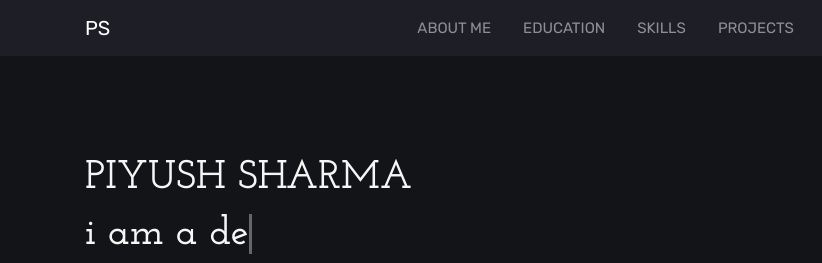
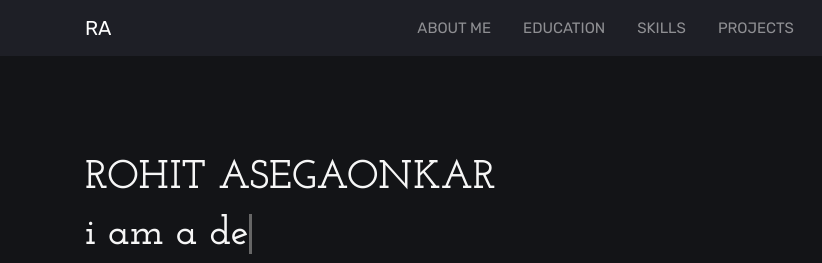
Before and after one commit to RohitAsegaonkar/RohitAsegaonkar.github.io, a plain HTML site: page index.html in a window 1280 px wide. Shown: the top 263 px of the page, 0-822 px from the left. Drawn offline with nearby package versions, Linux system fonts and the light colour scheme.

Commit message:
Made some changes

```diff
--- a/index.html
+++ b/index.html
@@ -10,9 +10,10 @@
 	<link rel="preconnect" href="https://fonts.gstatic.com">
     <link href="https://fonts.googleapis.com/css2?family=Rubik:wght@400&display=swap" rel="stylesheet">
     <link href="https://fonts.googleapis.com/css2?family=Josefin+Slab:wght@600&display=swap" rel="stylesheet">
+    <link rel="icon" href="images/example.png">
 	<link rel="stylesheet" type="text/css" href="portfolio.css">
     <script type="text/javascript" src="index.js"></script>
-    <title>Piyush Sharma</title>
+    <title>Rohit Asegaonkar</title>
 </head>
 
 <body>
@@ -21,7 +22,7 @@
     <nav class="navbar navbar-expand-md navbar-dark fixed-top">
         <div class="container">
 
-            <a href="index.html" class="navbar-brand">PS</a>
+            <a href="index.html" class="navbar-brand">RA</a>
 			<button class="navbar-toggler" data-toggle="collapse" data-target="#navbarCollapse">
 				<span class="navbar-toggler-icon"></span>
 			</button>
@@ -68,12 +69,12 @@
             <div class="row">
 
                 <div class="col-md-6 align-self-center" data-aos="fade-right">
-                    <h1 class="name gl" >Piyush Sharma</h1>
+                    <h1 class="name gl" >Rohit Asegaonkar</h1>
                     <h1 class="name2"> I am a
                         <span
                            class="txt-rotate"
                            data-period="2000"
-                           data-rotate='[ "Programmer.", "Developer.", "Designer." ]'></span>
+                           data-rotate='[ "Programmer.", "Developer.", "Designer.", "Engineer.","Maths Enthusiast.","Physics Enthusiast."]'></span>
                     </h1>
                     <p class="top-text py-5">I believe in developing software according to the needs of the user. <br>
                         My interests lie in human computer interaction (HCI) and software development engineering (SDE). <br><br>
```
Also changed, not shown: Images/example.png (added), 1 other file.
